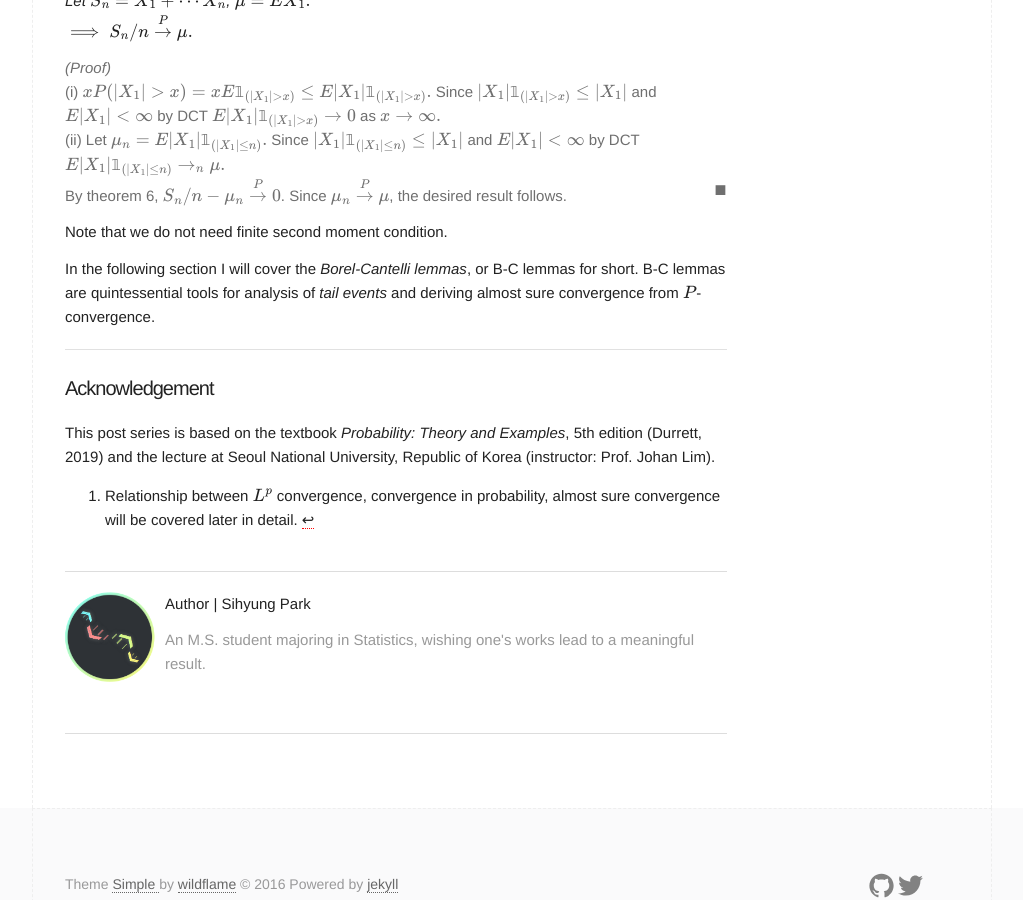
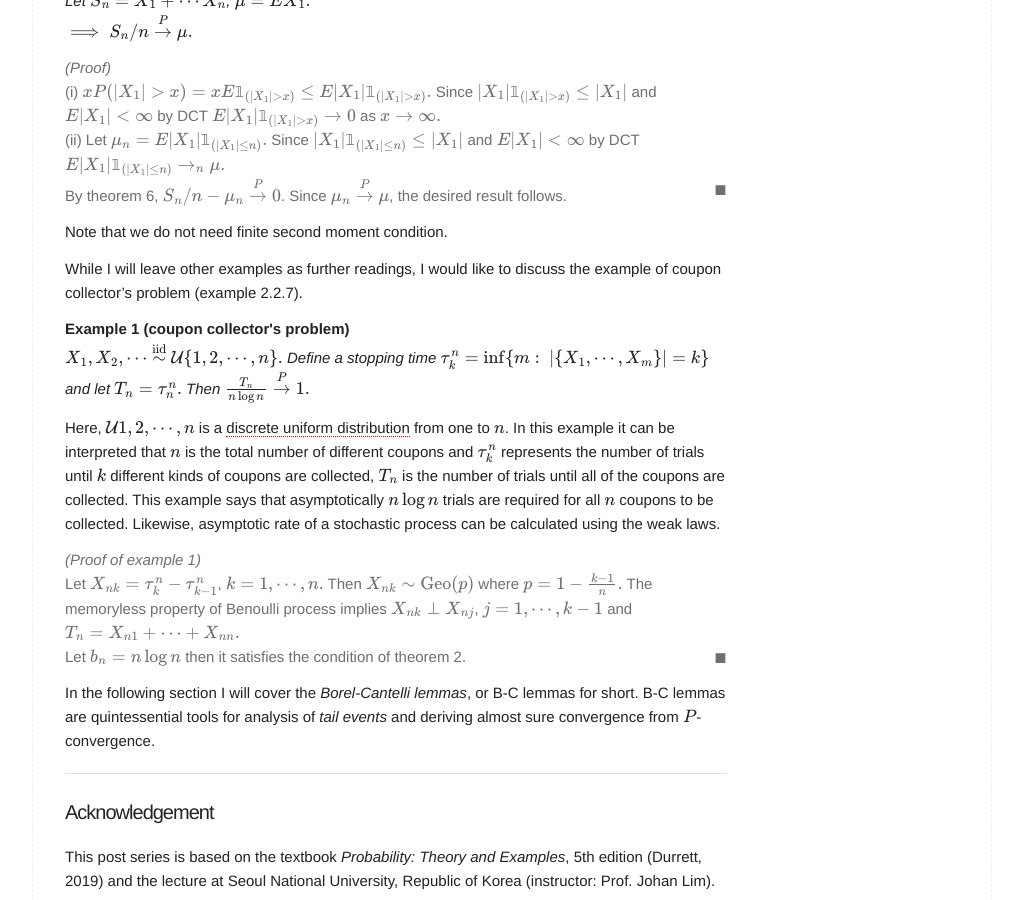
Before and after one commit to naturale0/naturale0.github.io, a Jekyll site: the page built from _posts/2020-12-20-[PTE] 2.2 WLLN.md, in a window 1280 px wide and 900 px high, scrolled down 3156 px. Shown: the whole window, without its empty margins (128-1151 px from the left). Built offline with Jekyll 4.4.1, drawn with Linux system fonts in a browser that asks for light colours; formulas are drawn with MathJax 3; comment, search, counter and statistics services are not loaded.

Commit message:
post PTE 2.2

```diff
--- a/_posts/2020-12-20-[PTE] 2.2 WLLN.md
+++ b/_posts/2020-12-20-[PTE] 2.2 WLLN.md
@@ -136,6 +136,19 @@ By theorem 6, $S_n/n - \mu_n \overset{P}{\to} 0$. Since $\mu_n \overset{P}{\to}
 
 Note that we do not need finite second moment condition.
 
+While I will leave other examples as further readings, I would like to discuss the example of coupon collector's problem (example 2.2.7).
+
+<div class="example" text="coupon collector's problem">
+$X_1,X_2,\cdots \overset{\text{iid}}{\sim} \mathcal{U}\{1,2,\cdots,n\}.$ Define a <i>stopping time</i> $\tau_k^n = \inf\{m:~ |\{X_1,\cdots,X_m\}| = k\}$ and let $T_n = \tau_n^n.$ Then $\frac{T_n}{n\log{n}} \overset{P}{\to} 1.$
+</div>
+
+Here, $\mathcal{U}\{1,2,\cdots,n\}$ is a [discrete uniform distribution](https://en.wikipedia.org/wiki/Discrete_uniform_distribution) from one to $n$. In this example it can be interpreted that $n$ is the total number of different coupons and $\tau_k^n$ represents the number of trials until $k$ different kinds of coupons are collected, $T_n$ is the number of trials until all of the coupons are collected. This example says that asymptotically $n\log n$ trials are required for all $n$ coupons to be collected. Likewise, asymptotic rate of a stochastic process can be calculated using the weak laws.
+
+<div class="proof" text="example 1">
+Let $X_{nk} = \tau_k^n - \tau_{k-1}^n$, $k=1,\cdots,n.$ Then $X_{nk} \sim \text{Geo}(p)$ where $p=1-\frac{k-1}{n}.$ The memoryless property of Benoulli process implies $X_{nk} \perp X_{nj}$, $j=1,\cdots,k-1$ and $T_n = X_{n1} + \cdots + X_{nn}.$<br>
+Let $b_n = n\log n$ then it satisfies the condition of theorem 2.
+</div>
+
 In the following section I will cover the *Borel-Cantelli lemmas*, or B-C lemmas for short. B-C lemmas are quintessential tools for analysis of *tail events* and deriving almost sure convergence from $P$-convergence.
 
 ---
```
Also changed, not shown: _posts/2020-12-20-[PTE] 2.1 independence.md (+3 -1 lines), 2 other files.
